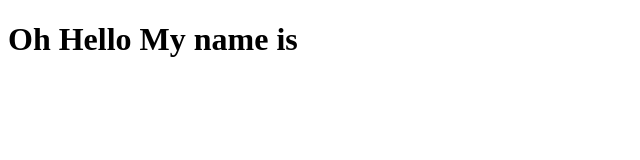
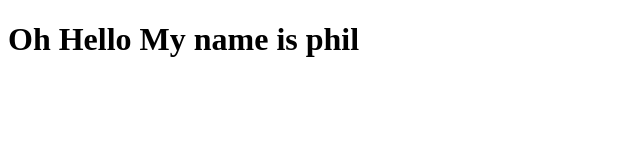
Before and after one commit to kdowd/webux2022, a plain HTML site: page index.html in a window 1280 px wide. Shown: the whole page, without its empty margins (0-640 px from the left). Drawn offline with Linux system fonts and the light colour scheme.

Commit message:
added phil

```diff
--- a/index.html
+++ b/index.html
@@ -7,6 +7,6 @@
 		<title>Document</title>
 	</head>
 	<body>
-		<h1>Oh Hello My name is</h1>
+		<h1>Oh Hello My name is phil</h1>
 	</body>
 </html>
```
